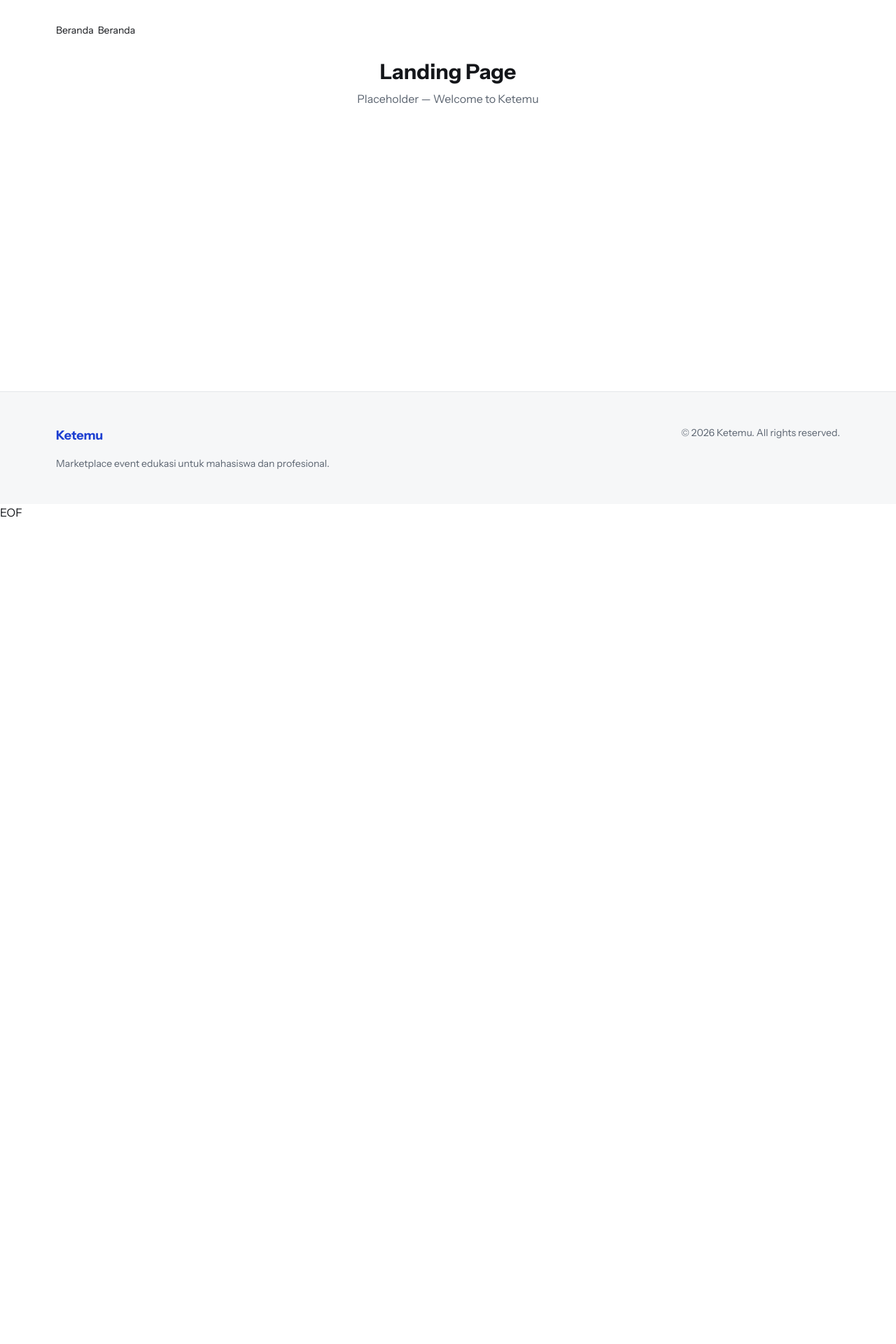
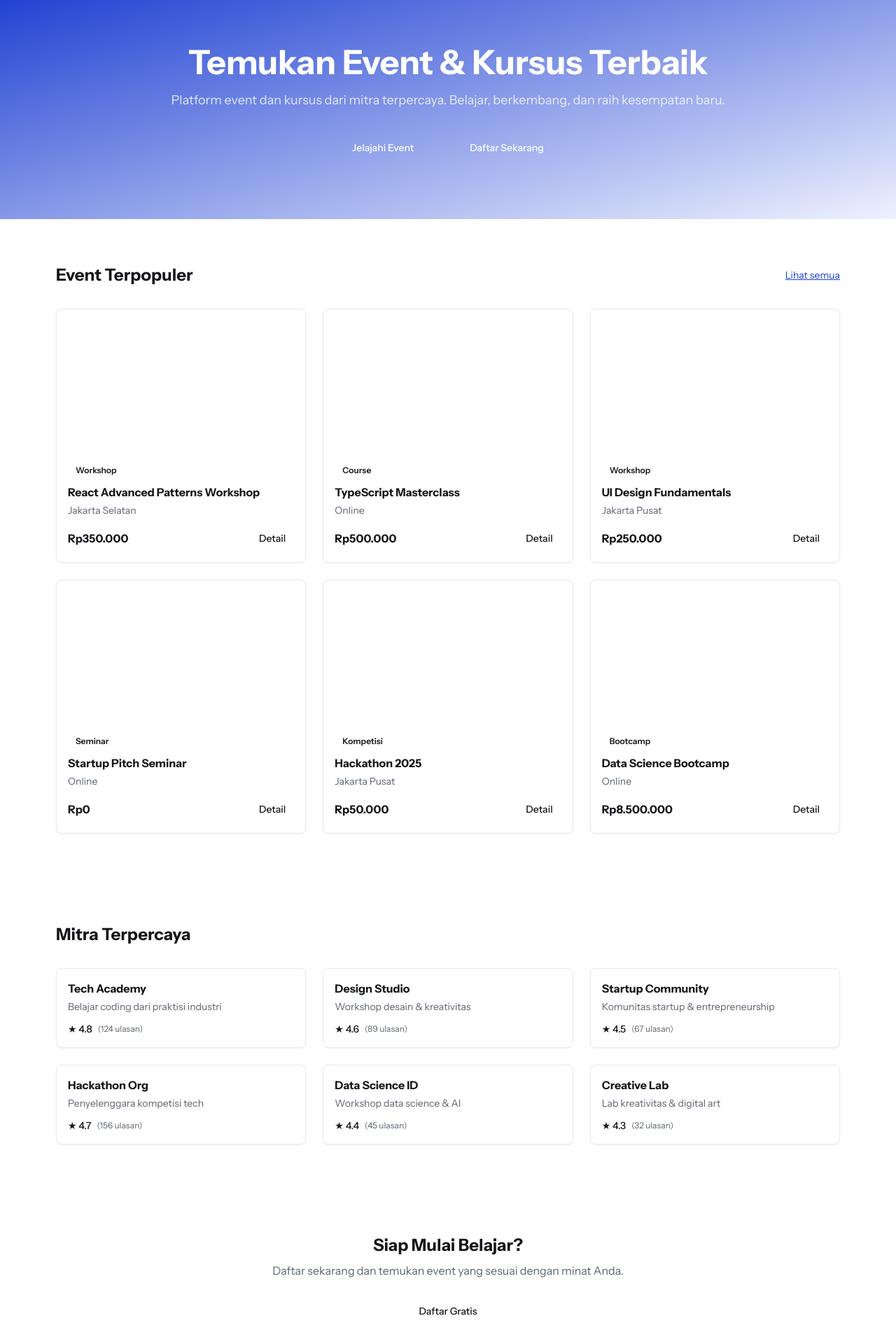
Before and after one commit to VickyIbr/CSUI-Ketemu, a React (Vite) app: page / in a window 1280 px wide. Shown: the part 80-2000 px from the top of the page at 70% size. Before the commit the page ends 824 px from the top, so only its background shows below. Built offline with nearby package versions, Linux system fonts and the light colour scheme.

Commit message:
feat(landing): add landing page with hero, featured events, and partners

```diff
--- a/src/pages/public/landing.tsx
+++ b/src/pages/public/landing.tsx
@@ -1,22 +1,107 @@
-import { Breadcrumb, BreadcrumbList, BreadcrumbItem, BreadcrumbLink, BreadcrumbPage } from "@/components/ui/breadcrumb"
+import { Link } from "react-router-dom"
+import { Button } from "@/components/ui/button"
+import { Card, CardContent } from "@/components/ui/card"
+import { Badge } from "@/components/ui/badge"
+import { useEventsStore } from "@/store/events.store"
+import { usePartnersStore } from "@/store/partners.store"
+import { formatIDR } from "@/lib/format"
 
 export function LandingPage() {
+  const events = useEventsStore((s) => s.events)
+  const partners = usePartnersStore((s) => s.partners)
+  const featuredEvents = events.slice(0, 6)
+
   return (
-    <div className="container mx-auto max-w-[1160px] px-5 py-12">
-      <Breadcrumb>
-        <BreadcrumbList>
-          <BreadcrumbItem>
-            <BreadcrumbLink href="/">Beranda</BreadcrumbLink>
-          </BreadcrumbItem>
-          <BreadcrumbItem>
-            <BreadcrumbPage className="text-ink">Beranda</BreadcrumbPage>
-          </BreadcrumbItem>
-        </BreadcrumbList>
-      </Breadcrumb>
-      <div className="mt-8 text-center">
-        <h1 className="text-3xl font-bold text-ink">Landing Page</h1>
-        <p className="mt-2 text-ink-soft">Placeholder — Welcome to Ketemu</p>
-      </div>
+    <div className="min-h-screen">
+      {/* Hero */}
+      <section className="bg-gradient-to-br from-ink-blue to-ink-blue-soft py-20 text-white">
+        <div className="container mx-auto max-w-[1160px] px-5 text-center">
+          <h1 className="text-4xl font-bold md:text-5xl">
+            Temukan Event & Kursus Terbaik
+          </h1>
+          <p className="mt-4 text-lg text-white/80">
+            Platform event dan kursus dari mitra terpercaya. Belajar, berkembang, dan raih kesempatan baru.
+          </p>
+          <div className="mt-8 flex flex-wrap justify-center gap-4">
+            <Button size="lg" asChild>
+              <Link to="/discover">Jelajahi Event</Link>
+            </Button>
+            <Button size="lg" variant="secondary" className="border-white text-white hover:bg-white/10" asChild>
+              <Link to="/register">Daftar Sekarang</Link>
+            </Button>
+          </div>
+        </div>
+      </section>
+
+      {/* Featured events */}
+      <section className="py-16">
+        <div className="container mx-auto max-w-[1160px] px-5">
+          <div className="flex items-center justify-between">
+            <h2 className="text-2xl font-bold text-ink">Event Terpopuler</h2>
+            <Link to="/discover" className="text-sm text-ink-blue underline">
+              Lihat semua
+            </Link>
+          </div>
+          <div className="mt-8 grid gap-6 sm:grid-cols-2 lg:grid-cols-3">
+            {featuredEvents.map((event) => (
+              <Card key={event.id} className="overflow-hidden">
+                <div className="aspect-video bg-muted" />
+                <CardContent className="p-4">
+                  <Badge variant="secondary" className="mb-2">
+                    {event.category}
+                  </Badge>
+                  <h3 className="font-bold text-ink">{event.title}</h3>
+                  <p className="mt-1 text-sm text-ink-soft">{event.location}</p>
+                  <div className="mt-3 flex items-center justify-between">
+                    <p className="font-bold text-ink">{formatIDR(event.price)}</p>
+                    <Button size="sm" variant="secondary" asChild>
+                      <Link to={`/events/${event.slug}`}>Detail</Link>
+                    </Button>
+                  </div>
+                </CardContent>
+              </Card>
+            ))}
+          </div>
+        </div>
+      </section>
+
+      {/* Partners */}
+      <section className="bg-muted py-16">
+        <div className="container mx-auto max-w-[1160px] px-5">
+          <h2 className="text-2xl font-bold text-ink">Mitra Terpercaya</h2>
+          <div className="mt-8 grid gap-6 sm:grid-cols-2 lg:grid-cols-3">
+            {partners.map((partner) => (
+              <Card key={partner.id}>
+                <CardContent className="p-4">
+                  <h3 className="font-bold text-ink">{partner.name}</h3>
+                  <p className="mt-1 text-sm text-ink-soft">{partner.tagline}</p>
+                  <div className="mt-3 flex items-center gap-2">
+                    <span className="text-sm font-medium text-ink">
+                      ★ {partner.rating.toFixed(1)}
+                    </span>
+                    <span className="text-xs text-ink-soft">
+                      ({partner.reviewCount} ulasan)
+                    </span>
+                  </div>
+                </CardContent>
+              </Card>
+            ))}
+          </div>
+        </div>
+      </section>
+
+      {/* CTA */}
+      <section className="py-16">
+        <div className="container mx-auto max-w-[1160px] px-5 text-center">
+          <h2 className="text-2xl font-bold text-ink">Siap Mulai Belajar?</h2>
+          <p className="mt-2 text-ink-soft">
+            Daftar sekarang dan temukan event yang sesuai dengan minat Anda.
+          </p>
+          <Button size="lg" className="mt-6" asChild>
+            <Link to="/register">Daftar Gratis</Link>
+          </Button>
+        </div>
+      </section>
     </div>
   )
 }
```
